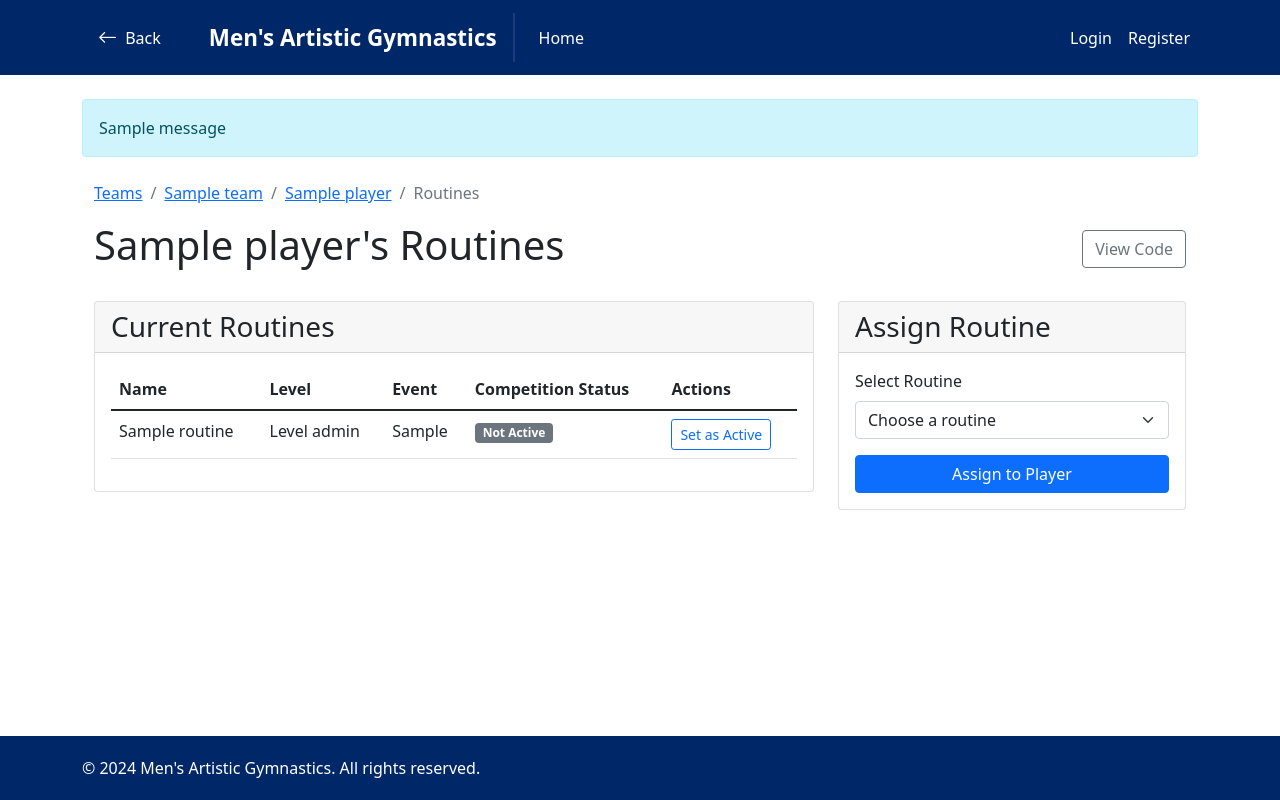
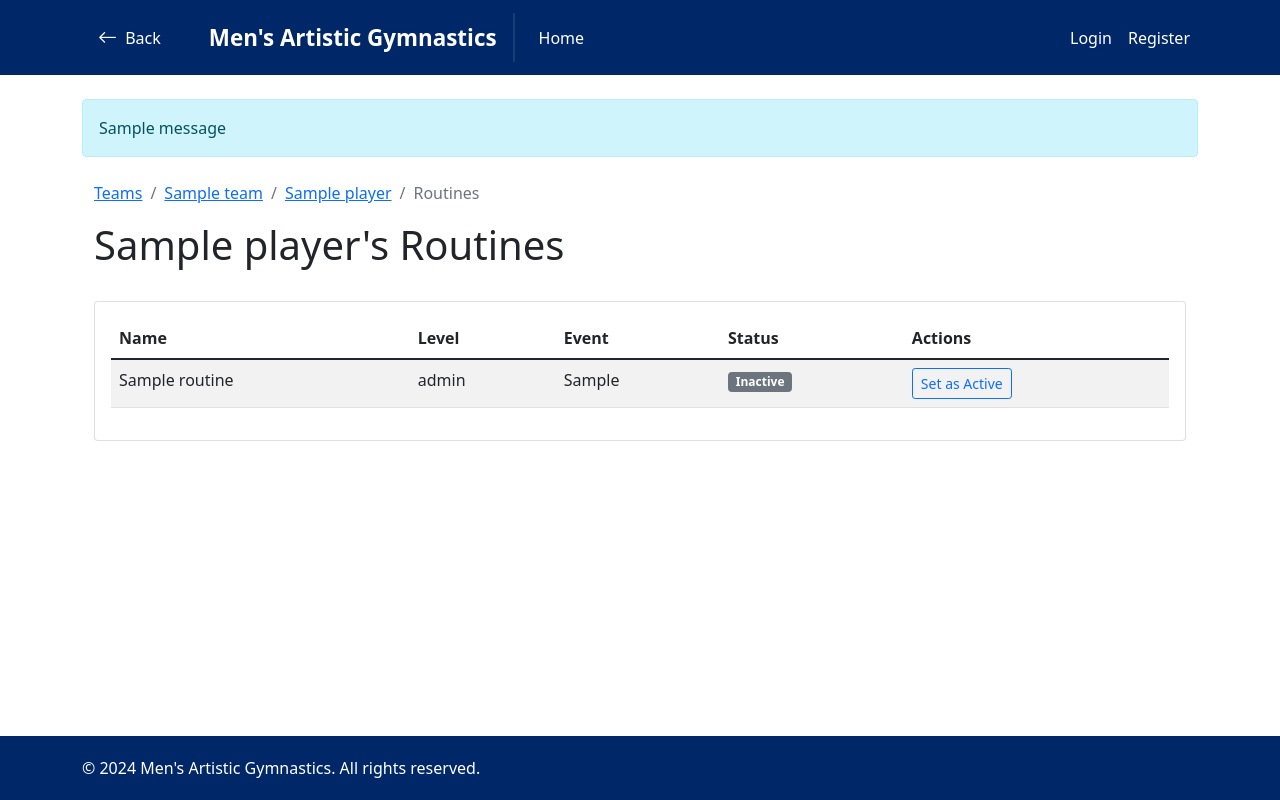
Before and after one commit to notgustavorios/Routine-builder, a Python web app: template myapp/templates/player/routines.html in a window 1280 px wide. Run offline with Jinja, Linux system fonts and the light colour scheme; the template is opened without the code that fills it: most values are stand-ins (such as "Sample title", 1, 10 or a date in 2020); one stand-in notice (Sample message) is shown; some libraries are stand-ins or nearby versions.

Commit message:
rm view code functionallity

```diff
--- a/myapp/templates/player/routines.html
+++ b/myapp/templates/player/routines.html
@@ -46,48 +46,33 @@
 
     <div class="d-flex justify-content-between align-items-center mb-4">
         <h1>{{ player.name }}'s Routines</h1>
-        <a href="{{ url_for('team.code_overview') }}" class="btn btn-outline-secondary">
-            <i class="fas fa-code"></i> View Code
-        </a>
     </div>
 
-    <div class="row">
-        <!-- Player's Current Routines -->
-        <div class="col-md-8 mb-4">
     <div class="card">
-                <div class="card-header">
-                    <h3 class="mb-0">Current Routines</h3>
-                </div>
         <div class="card-body">
-                    {% if player_routines %}
+            {% if routines %}
                 <div class="table-responsive">
-                            <table class="table table-hover">
+                    <table class="table table-striped">
                         <thead>
                             <tr>
                                 <th>Name</th>
                                 <th>Level</th>
                                 <th>Event</th>
-                                        <th>Competition Status</th>
+                                <th>Status</th>
                                 <th>Actions</th>
                             </tr>
                         </thead>
                         <tbody>
-                                    {% for routine in player_routines %}
+                            {% for routine in routines %}
                                 <tr>
                                     <td>{{ routine.name or 'Unnamed Routine' }}</td>
-                                            <td>Level {{ routine.level }}</td>
-                                            <td>{{ routine.event_type or 'Not specified' }}</td>
+                                    <td>{{ routine.level }}</td>
+                                    <td>{{ routine.event_type }}</td>
                                     <td>
                                         {% if active_routines and routine.id in active_routines.values() %}
-                                                    {% set found_event_type = "" %}
-                                                    {% for event_type, routine_id in active_routines.items() %}
-                                                        {% if routine_id == routine.id %}
-                                                            {% set found_event_type = event_type %}
-                                                        {% endif %}
-                                                    {% endfor %}
-                                                    <span class="badge bg-success">Active for {{ found_event_type }}</span>
+                                            <span class="badge bg-success">Active</span>
                                         {% else %}
-                                                    <span class="badge bg-secondary">Not Active</span>
+                                            <span class="badge bg-secondary">Inactive</span>
                                         {% endif %}
                                     </td>
                                     <td>
@@ -101,40 +86,23 @@
                                             </button>
 
                                             <!-- Set Active Modal -->
-                                                    <div class="modal fade" id="setActiveModal{{ routine.id }}" tabindex="-1" aria-hidden="true">
+                                            <div class="modal fade" id="setActiveModal{{ routine.id }}" tabindex="-1" aria-labelledby="setActiveModalLabel{{ routine.id }}" aria-hidden="true">
                                                 <div class="modal-dialog">
                                                     <div class="modal-content">
                                                         <div class="modal-header">
-                                                                    <h5 class="modal-title">Set as Active Routine</h5>
+                                                            <h5 class="modal-title" id="setActiveModalLabel{{ routine.id }}">Set Active Routine</h5>
                                                             <button type="button" class="btn-close" data-bs-dismiss="modal" aria-label="Close"></button>
                                                         </div>
-                                                                <form method="POST" action="{{ url_for('team.set_active_routine', player_id=player.id, routine_id=routine.id) }}">
                                                         <div class="modal-body">
-                                                                        <div class="mb-3">
-                                                                            <label for="event_type{{ routine.id }}" class="form-label">Event Type</label>
-                                                                            <select class="form-select" id="event_type{{ routine.id }}" name="event_type" {% if routine.event_type %}disabled{% else %}required{% endif %}>
-                                                                                {% if routine.event_type %}
-                                                                                    <option value="{{ routine.event_type }}" selected>{{ routine.event_type }}</option>
-                                                                                {% else %}
-                                                                                    <option value="" disabled selected>Select event type</option>
-                                                                                    <option value="Floor">Floor</option>
-                                                                                    <option value="Pommel Horse">Pommel Horse</option>
-                                                                                    <option value="Rings">Rings</option>
-                                                                                    <option value="Vault">Vault</option>
-                                                                                    <option value="Parallel Bars">Parallel Bars</option>
-                                                                                    <option value="High Bar">High Bar</option>
-                                                                                {% endif %}
-                                                                            </select>
-                                                                            {% if routine.event_type %}
-                                                                                <input type="hidden" name="event_type" value="{{ routine.event_type }}">
-                                                                            {% endif %}
-                                                                        </div>
+                                                            <p>Are you sure you want to set this routine as active for {{ routine.event_type }}?</p>
+                                                            <p>This will replace any currently active routine for this event.</p>
                                                         </div>
                                                         <div class="modal-footer">
                                                             <button type="button" class="btn btn-secondary" data-bs-dismiss="modal">Cancel</button>
+                                                            <form method="POST" action="{{ url_for('team.set_active_routine', player_id=player.id, routine_id=routine.id) }}">
                                                                 <button type="submit" class="btn btn-primary show-loader">Set as Active</button>
+                                                            </form>
                                                         </div>
-                                                                </form>
                                                     </div>
                                                 </div>
                                             </div>
@@ -146,57 +114,18 @@
                     </table>
                 </div>
             {% else %}
-                        <p class="text-center">No routines assigned to this player yet.</p>
+                <p class="text-center mb-0">No routines assigned yet. <a href="{{ url_for('routines.build_routine') }}">Create a new routine</a></p>
             {% endif %}
         </div>
     </div>
 </div>
 
-        <!-- Assign Routine Form -->
-        <div class="col-md-4 mb-4">
-            <div class="card">
-                <div class="card-header">
-                    <h3 class="mb-0">Assign Routine</h3>
-                </div>
-                <div class="card-body">
-                    {% if user_routines %}
-                        <form method="POST" action="{{ url_for('team.assign_routine', player_id=player.id) }}" id="assignRoutineForm">
-                            <div class="mb-3">
-                                <label for="routine_id" class="form-label">Select Routine</label>
-                                <select class="form-select" id="routine_id" name="routine_id" required>
-                                    <option value="" disabled selected>Choose a routine</option>
-                                    {% for routine in user_routines %}
-                                        <option value="{{ routine.id }}">
-                                            {% if routine.name %}{{ routine.name }}{% else %}Unnamed Routine{% endif %} (Level {{ routine.level }})
-                                        </option>
-                                    {% endfor %}
-                                </select>
-                            </div>
-                            <button type="submit" class="btn btn-primary w-100 show-loader" id="assignRoutineBtn">Assign to Player</button>
-                        </form>
-                    {% else %}
-                        <p class="text-center mb-3">You don't have any routines to assign.</p>
-                        <a href="{{ url_for('routines.create') }}" class="btn btn-primary w-100">Create a Routine</a>
-                    {% endif %}
-                </div>
-            </div>
-        </div>
-    </div>
-</div>
-{% endblock %}
-
-{% block scripts %}
 <script>
 document.addEventListener('DOMContentLoaded', function() {
-        // Get all buttons with the show-loader class
-        const loaderButtons = document.querySelectorAll('.show-loader');
-        const loadingOverlay = document.getElementById('loadingOverlay');
-
-        // Add click event listener to each button
-        loaderButtons.forEach(button => {
+    // Show loading overlay when buttons with show-loader class are clicked
+    document.querySelectorAll('.show-loader').forEach(button => {
         button.addEventListener('click', function() {
-                // Show the loading overlay
-                loadingOverlay.style.display = 'flex';
+            document.getElementById('loadingOverlay').style.display = 'flex';
         });
     });
 });
--- a/myapp/templates/player/view.html
+++ b/myapp/templates/player/view.html
@@ -20,9 +20,6 @@
             {% endif %}
         </div>
         <div>
-            <a href="{{ url_for('team.code_overview') }}" class="btn btn-outline-secondary me-2">
-                <i class="fas fa-code"></i> View Code
-            </a>
             <a href="{{ url_for('team.edit_player', player_id=player.id) }}" class="btn btn-outline-secondary me-2">Edit Player</a>
             <button type="button" class="btn btn-outline-danger" data-bs-toggle="modal" data-bs-target="#deletePlayerModal">
                 Delete Player
--- a/myapp/templates/team/list.html
+++ b/myapp/templates/team/list.html
@@ -7,9 +7,6 @@
     <div class="d-flex justify-content-between align-items-center mb-4">
         <h1>My Teams</h1>
         <div>
-            <a href="{{ url_for('team.code_overview') }}" class="btn btn-outline-secondary me-2">
-                <i class="fas fa-code"></i> View Code
-            </a>
             <a href="{{ url_for('team.create_team') }}" class="btn btn-primary">Create New Team</a>
         </div>
     </div>
--- a/myapp/templates/team/view.html
+++ b/myapp/templates/team/view.html
@@ -12,9 +12,6 @@
             {% endif %}
         </div>
         <div>
-            <a href="{{ url_for('team.code_overview') }}" class="btn btn-outline-secondary me-2">
-                <i class="fas fa-code"></i> View Code
-            </a>
             <a href="{{ url_for('team.edit_team', team_id=team.id) }}" class="btn btn-outline-secondary me-2">Edit Team</a>
             <button type="button" class="btn btn-outline-danger" data-bs-toggle="modal" data-bs-target="#deleteTeamModal">
                 Delete Team
```
Also changed, not shown: myapp/routes/team.py (+0 -50 lines), myapp/templates/team/code_overview.html (deleted, +0 -85 lines). Lines whose indentation alone changed are shown as unchanged.
